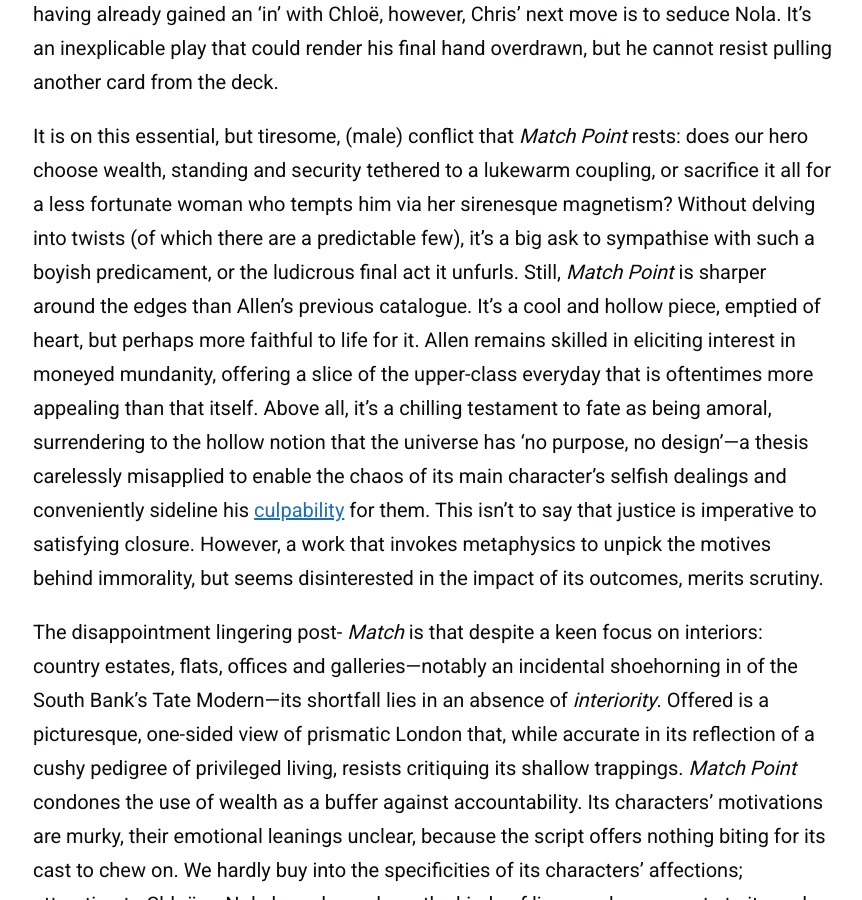
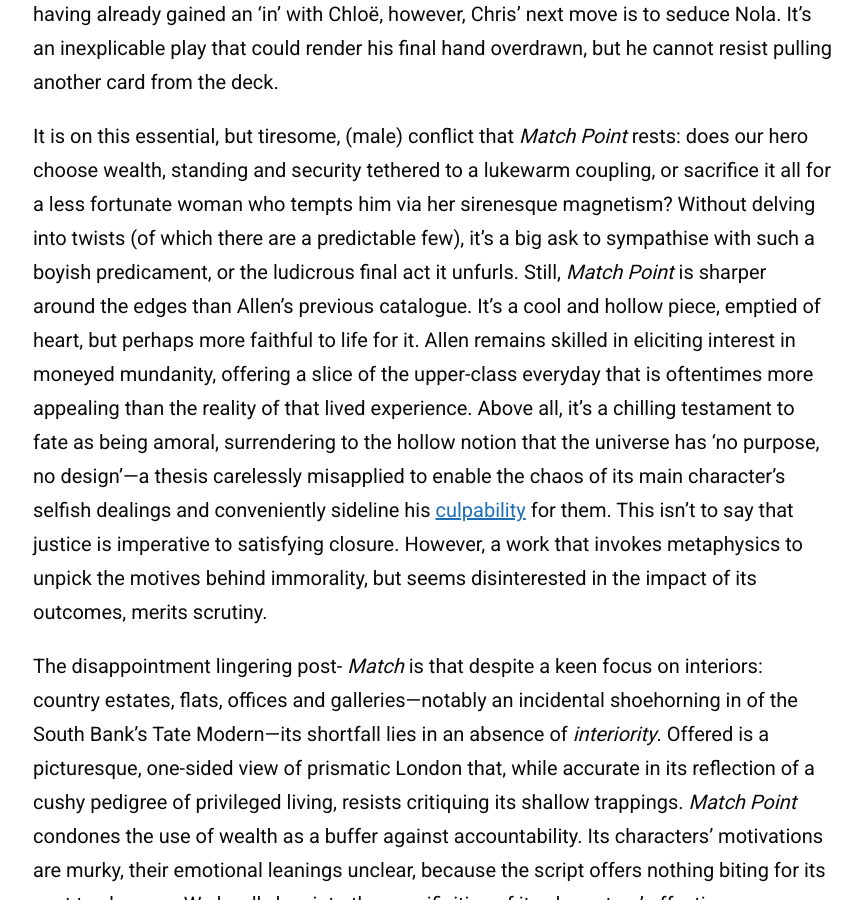
Before and after one commit to zoeurl/zoedowney.github.io, a Jekyll site: the page built from _posts/2024-02-22-match-point.md, in a window 1280 px wide and 900 px high, scrolled down 2661 px. Shown: the whole window, without its empty margins (207-1069 px from the left). Built offline with Jekyll 4.4.1, drawn with Linux system fonts in a browser that asks for light colours.

Commit message:
Update 2024-02-22-match-point.md

```diff
--- a/_posts/2024-02-22-match-point.md
+++ b/_posts/2024-02-22-match-point.md
@@ -21,6 +21,6 @@
 
 It’s a relief to witness a Woody Allen leading man who isn’t doing his most earnest impression of the director. Even so, comparisons can be made with Michael Caine’s neurotic slash lovesick Elliot in the earlier feature _Hannah and Her Sisters_. Similarly, Chris finds himself love-stricken with a taken woman: Tom’s fiancée, sultry out-of-work actor Nola Rice (Scarlett Johansson). An American divorcée in the manner of Wallis Simpson, Nola fails to win the approval of the stuck-up Hewitts; while Chris plays tennis with ease, Nola dabbles with ping-pong and resides on the losing side of the social net. Despite having already gained an ‘in’ with Chloë, however, Chris’ next move is to seduce Nola. It’s an inexplicable play that could render his final hand overdrawn, but he cannot resist pulling another card from the deck.
 
-It is on this essential, but tiresome, (male) conflict that _Match Point_ rests: does our hero choose wealth, standing and security tethered to a lukewarm coupling, or sacrifice it all for a less fortunate woman who tempts him via her sirenesque magnetism? Without delving into twists (of which there are a predictable few), it's a big ask to sympathise with such a boyish predicament, or the ludicrous final act it unfurls. Still, _Match Point_ is sharper around the edges than Allen’s previous catalogue. It’s a cool and hollow piece, emptied of heart, but perhaps more faithful to life for it. Allen remains skilled in eliciting interest in moneyed mundanity, offering a slice of the upper-class everyday that is oftentimes more appealing than that itself. Above all, it’s a chilling testament to fate as being amoral, surrendering to the hollow notion that the universe has ‘no purpose, no design’—a thesis carelessly misapplied to enable the chaos of its main character’s selfish dealings and conveniently sideline his [culpability](https://www.theguardian.com/film/2023/sep/08/woody-allen-venice-applause-metoo) for them. This isn't to say that justice is imperative to satisfying closure. However, a work that invokes metaphysics to unpick the motives behind immorality, but seems disinterested in the impact of its outcomes, merits scrutiny.
+It is on this essential, but tiresome, (male) conflict that _Match Point_ rests: does our hero choose wealth, standing and security tethered to a lukewarm coupling, or sacrifice it all for a less fortunate woman who tempts him via her sirenesque magnetism? Without delving into twists (of which there are a predictable few), it's a big ask to sympathise with such a boyish predicament, or the ludicrous final act it unfurls. Still, _Match Point_ is sharper around the edges than Allen’s previous catalogue. It’s a cool and hollow piece, emptied of heart, but perhaps more faithful to life for it. Allen remains skilled in eliciting interest in moneyed mundanity, offering a slice of the upper-class everyday that is oftentimes more appealing than the reality of that lived experience. Above all, it’s a chilling testament to fate as being amoral, surrendering to the hollow notion that the universe has ‘no purpose, no design’—a thesis carelessly misapplied to enable the chaos of its main character’s selfish dealings and conveniently sideline his [culpability](https://www.theguardian.com/film/2023/sep/08/woody-allen-venice-applause-metoo) for them. This isn't to say that justice is imperative to satisfying closure. However, a work that invokes metaphysics to unpick the motives behind immorality, but seems disinterested in the impact of its outcomes, merits scrutiny.
 
 The disappointment lingering post- _Match_ is that despite a keen focus on interiors: country estates, flats, offices and galleries—notably an incidental shoehorning in of the South Bank’s Tate Modern—its shortfall lies in an absence of _interiority_. Offered is a picturesque, one-sided view of prismatic London that, while accurate in its reflection of a cushy pedigree of privileged living, resists critiquing its shallow trappings. _Match Point_ condones the use of wealth as a buffer against accountability. Its characters' motivations are murky, their emotional leanings unclear, because the script offers nothing biting for its cast to chew on. We hardly buy into the specificities of its characters' affections; attraction to Chloë or Nola based merely on the kinds of lives each represents to its male protagonist—women (once again) reduced to types. And, although held captive by greed in a moral vacuum, Rhys-Meyers' Chris is the emptiest shell, tedious in his indecision and indifference towards all but assets attained. Rarely does the film seek to offset its casual infidelity and gloomy cynicism through satire which (forgive me) could be the entire _Point_. The meaningful takeaway is that the hand one is dealt early on in life does not have final word on the state of play. But, for Woody Allen, it has become a sport of one director trying to cling onto his racket and serve with it, too.
```
